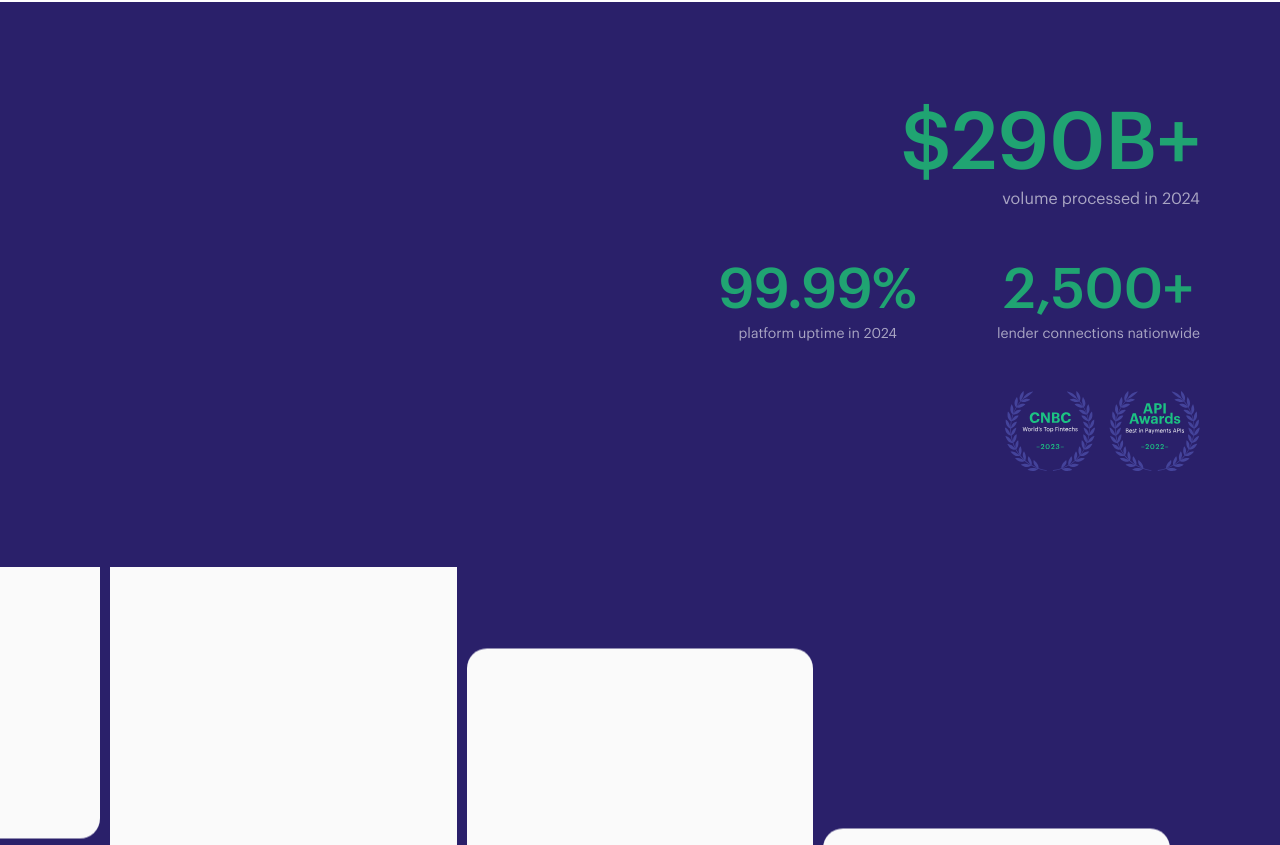
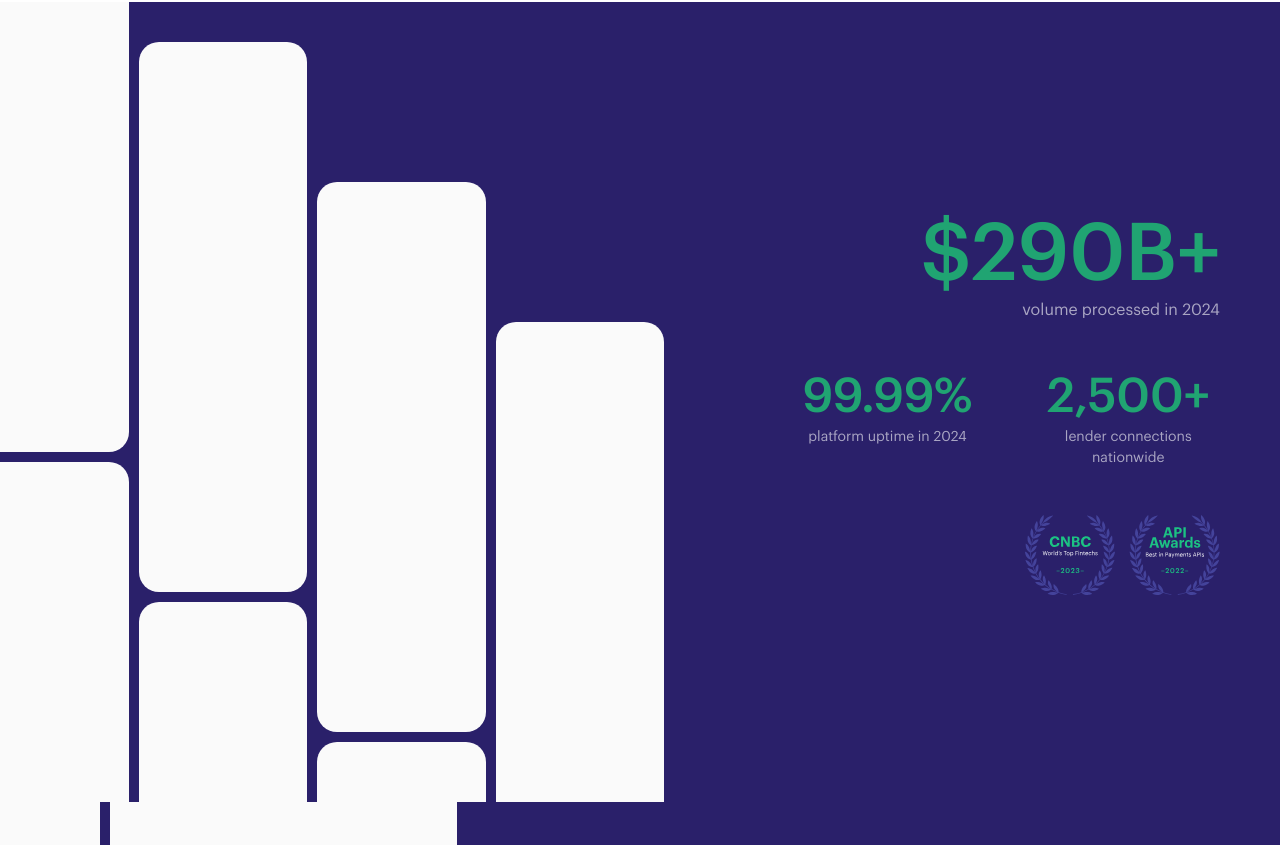
Before and after one commit to MONOKRONE/epic-landing, a Next.js app: page / in a window 1280 px wide. Shown: the part 6895-7740 px from the top of the page. Built offline with nearby package versions, Linux system fonts and the light colour scheme.

Commit message:
feat: staircase cards left + stats right side-by-side layout

```diff
--- a/components/PartnerGrid.tsx
+++ b/components/PartnerGrid.tsx
@@ -57,31 +57,61 @@ export default function PartnerGrid() {
   return (
     <section style={{ zIndex: 52, position: "relative" }}>
 
-      {/* PART A: Stats — normal scroll, Marqeta-style layout */}
-      <div style={{ background: "#2A206A" }} className="py-16 lg:py-24">
-        <div style={{ maxWidth: 1200, margin: "0 auto" }} className="px-4 lg:px-10">
+      {/* PART A: Stats + card staircase preview side by side */}
+      <div style={{ background: "#2A206A", position: "relative", overflow: "hidden", minHeight: "100vh" }}>
 
-          {/* Big stat */}
+        {/* Left side: staircase card preview (decorative, not scroll-driven) */}
+        <div className="hidden lg:block" style={{
+          position: "absolute",
+          top: -100,
+          left: -40,
+          width: "55%",
+          bottom: 0,
+          display: "flex",
+          gap: 10,
+          alignItems: "flex-start",
+        }}>
+          {[0, 140, 280, 420].map((offset, i) => (
+            <div key={i} style={{
+              display: "flex",
+              flexDirection: "column",
+              gap: 10,
+              paddingTop: offset,
+              flex: 1,
+            }}>
+              <div style={{ background: "#FAFAFA", borderRadius: 20, height: 550 }} />
+              <div style={{ background: "#FAFAFA", borderRadius: 20, height: 550 }} />
+              <div style={{ background: "#FAFAFA", borderRadius: 20, height: 550 }} />
+            </div>
+          ))}
+        </div>
+
+        {/* Right side: stats content */}
+        <div className="relative z-10 lg:ml-auto lg:w-[42%]" style={{
+          display: "flex",
+          flexDirection: "column",
+          justifyContent: "center",
+          minHeight: "100vh",
+          padding: "80px 60px",
+        }}>
           <div style={{ textAlign: "right", marginBottom: 48 }}>
             <p style={{ fontSize: 80, fontWeight: 900, color: "#20A472", lineHeight: 1 }}>$290B+</p>
             <p style={{ fontSize: 16, color: "rgba(255,255,255,0.6)", marginTop: 8 }}>volume processed in 2024</p>
           </div>
 
-          {/* Two stats side by side */}
-          <div style={{ display: "flex", justifyContent: "flex-end", gap: 80, marginBottom: 48 }}>
+          <div style={{ display: "flex", justifyContent: "flex-end", gap: 64, marginBottom: 48 }}>
             <div style={{ textAlign: "center" }}>
-              <p style={{ fontSize: 56, fontWeight: 900, color: "#20A472", lineHeight: 1 }}>99.99%</p>
+              <p style={{ fontSize: 48, fontWeight: 900, color: "#20A472", lineHeight: 1 }}>99.99%</p>
               <p style={{ fontSize: 14, color: "rgba(255,255,255,0.6)", marginTop: 8 }}>platform uptime in 2024</p>
             </div>
             <div style={{ textAlign: "center" }}>
-              <p style={{ fontSize: 56, fontWeight: 900, color: "#20A472", lineHeight: 1 }}>2,500+</p>
+              <p style={{ fontSize: 48, fontWeight: 900, color: "#20A472", lineHeight: 1 }}>2,500+</p>
               <p style={{ fontSize: 14, color: "rgba(255,255,255,0.6)", marginTop: 8 }}>lender connections nationwide</p>
             </div>
           </div>
 
-          {/* Awards */}
           <div style={{ display: "flex", justifyContent: "flex-end", gap: 24 }}>
-            <img src="/svg/static_img_Awards_Updated-logo.svg" alt="Awards" style={{ height: 80, opacity: 1.0 }} />
+            <img src="/svg/static_img_Awards_Updated-logo.svg" alt="Awards" style={{ height: 80 }} />
           </div>
         </div>
       </div>
```
